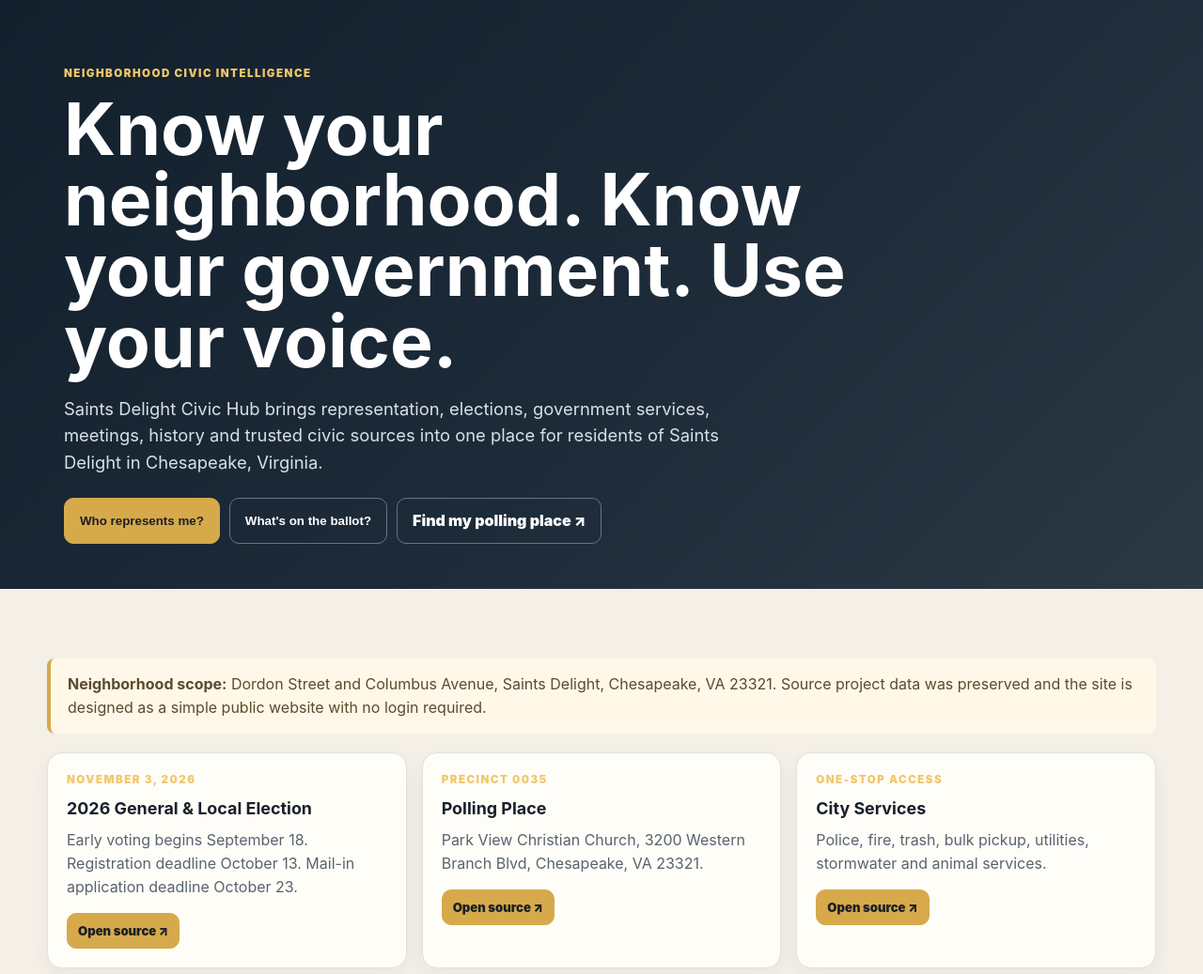
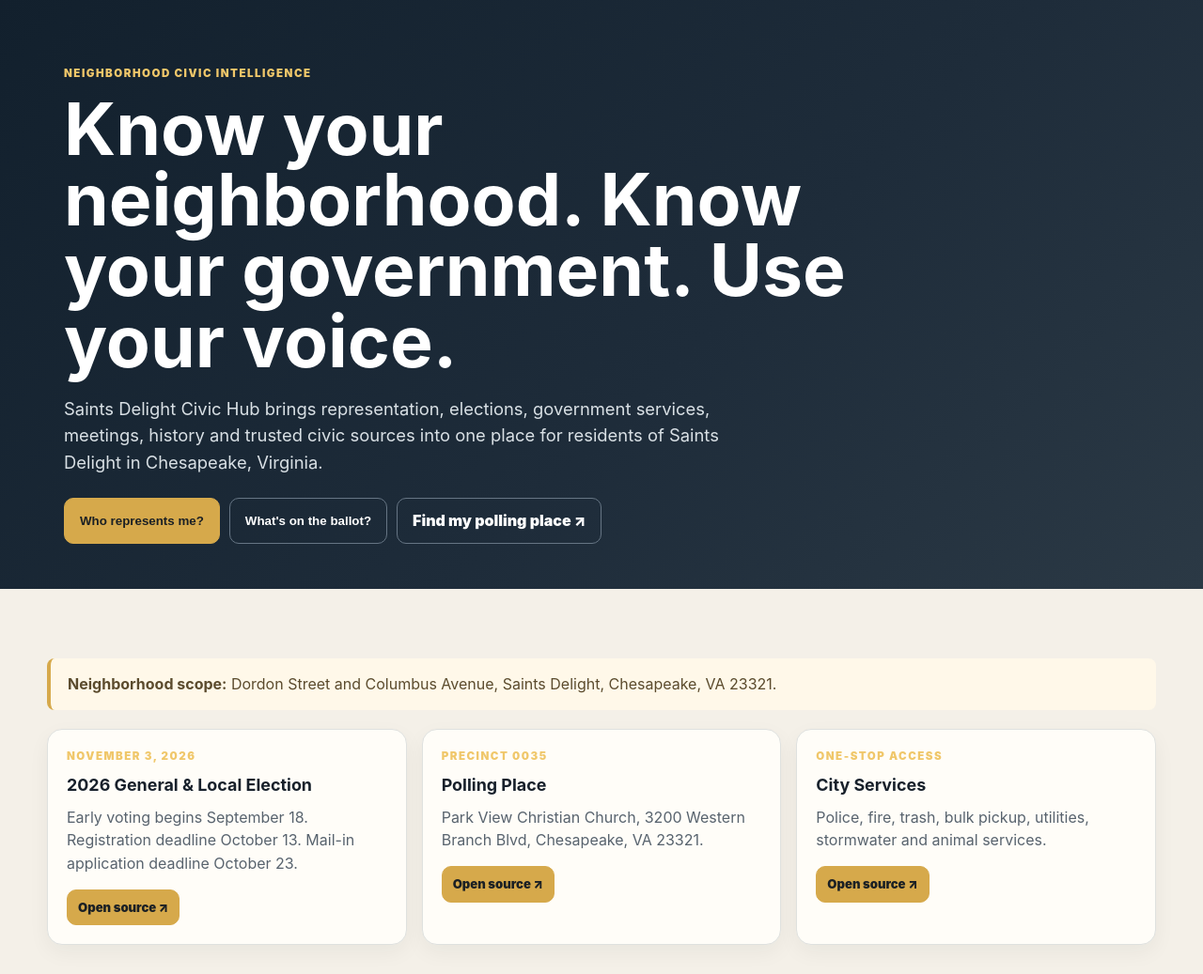
Before and after one commit to moroxy-oss/saints-delight-civic-hub, a plain HTML site: page index.html in a window 1280 px wide. Shown: the part 60-1097 px from the top of the page at 94% size. Drawn offline with Linux system fonts and the light colour scheme.

Commit message:
Simplify neighborhood scope notice in index.html
Removed extra information from the neighborhood notice.

```diff
--- a/index.html
+++ b/index.html
@@ -68,7 +68,7 @@
     </div>
   </div>
   <div class="section container">
-    <div class="notice"><strong>Neighborhood scope:</strong> Dordon Street and Columbus Avenue, Saints Delight, Chesapeake, VA 23321. Source project data was preserved and the site is designed as a simple public website with no login required.</div>
+    <div class="notice"><strong>Neighborhood scope:</strong> Dordon Street and Columbus Avenue, Saints Delight, Chesapeake, VA 23321.</div>
     <div class="grid">
       <article class="card">
       <div class="eyebrow">November 3, 2026</div>
```
